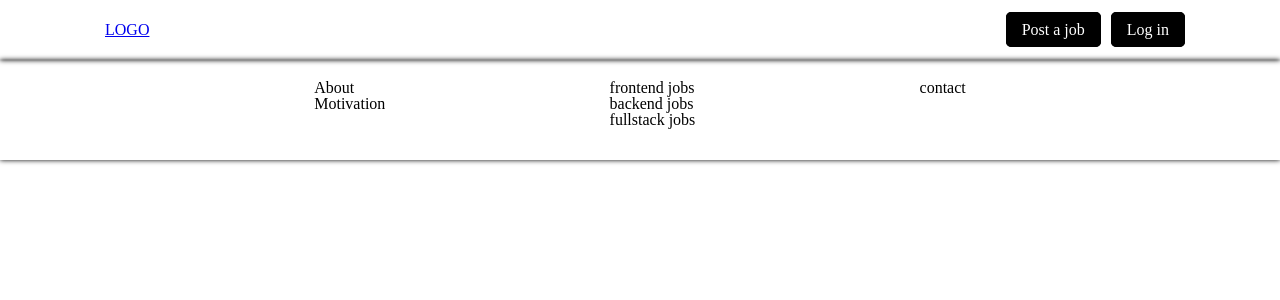
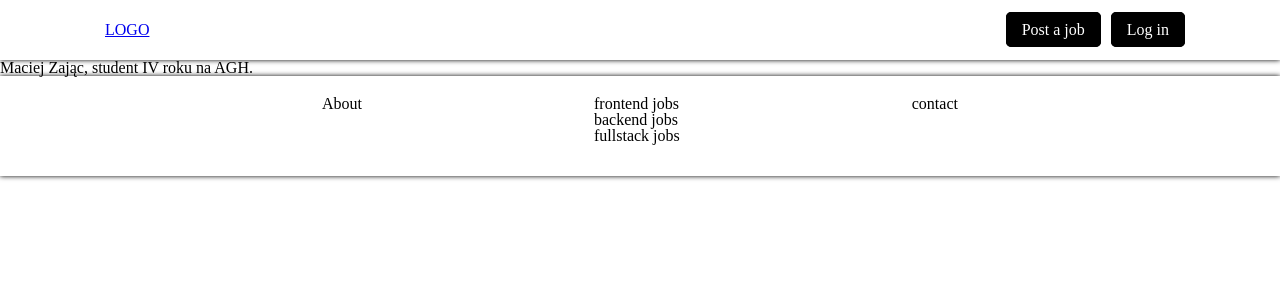
Before and after one commit to MaciejZajac/it-job-board, a React (Create React App) app: page /about in a window 1280 px wide. Shown: the top 300 px of the page. Built offline with nearby package versions, Linux system fonts and the light colour scheme.

Commit message:
kolejne podstrony

```diff
--- /dev/null
+++ b/src/components/about/About.js
@@ -0,0 +1,5 @@
+import React from "react";
+
+export default function About() {
+    return <div>Maciej Zając, student IV roku na AGH.</div>;
+}
--- /dev/null
+++ b/src/components/contact/Contact.js
@@ -0,0 +1,9 @@
+import React from "react";
+
+export default function Contact() {
+    return (
+        <div>
+            <a href='mailto:maciej.zajac.197@gmail.com'>Mail do mnie</a>
+        </div>
+    );
+}
--- a/src/components/footer/Footer.js
+++ b/src/components/footer/Footer.js
@@ -11,9 +11,9 @@ export default class Footer extends React.Component {
                             <Link to='/about' className='footer__link'>
                                 About
                             </Link>
-                            <Link to='/motivation' className='footer__link'>
+                            {/* <Link to='/motivation' className='footer__link'>
                                 Motivation
-                            </Link>
+                            </Link> */}
                         </ul>
                     </div>
                     <div>
--- /dev/null
+++ b/src/components/page404/Page404.js
@@ -0,0 +1,11 @@
+import React from "react";
+import { Link } from "react-router-dom";
+
+export default function Page404() {
+    return (
+        <div className='body'>
+            No such Page found!
+            <Link to='/'>Home Page</Link>
+        </div>
+    );
+}
--- a/src/router.js
+++ b/src/router.js
@@ -5,6 +5,9 @@ import { BrowserRouter, Route, Switch } from "react-router-dom";
 
 import { createBrowserHistory } from "history";
 import Login from "./components/login/Login";
+import Contact from "./components/contact/Contact";
+import About from "./components/about/About";
+import Page404 from "./components/page404/Page404";
 const history = createBrowserHistory();
 
 const Router = () => {
@@ -16,6 +19,10 @@ const Router = () => {
                     <Route exact path='/post-offer' component={Login} />
                     <Route exact path='/register' component={Login} />
                     <Route exact path='/login' component={Login} />
+                    <Route exact path='/about' component={About} />
+                    <Route exact path='/contact' component={Contact} />
+                    <Route component={Page404} />
+                    {/* <Route exact path='/motivation' component={Login} /> */}
                     {/* <Route exact='/home' component={App} /> */}
                 </Switch>
             </Layout>
--- a/src/styles/_body.scss
+++ b/src/styles/_body.scss
@@ -1,5 +1,7 @@
 .body {
     max-height: 80vh;
+    min-height: 80vh;
+    // min-height: 600px;
     overflow-y: scroll;
     &-container {
         max-width: 1100px;
```
